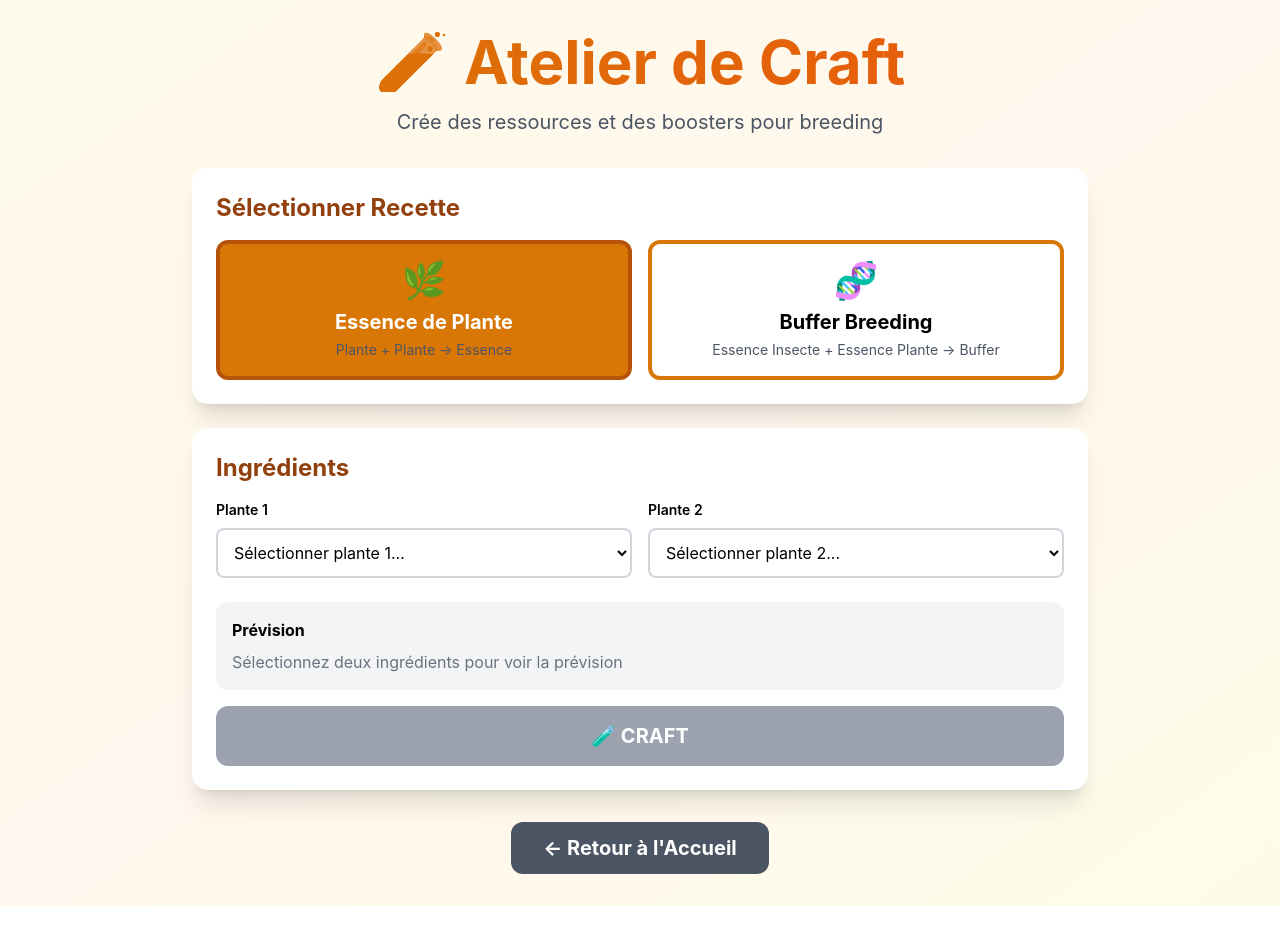
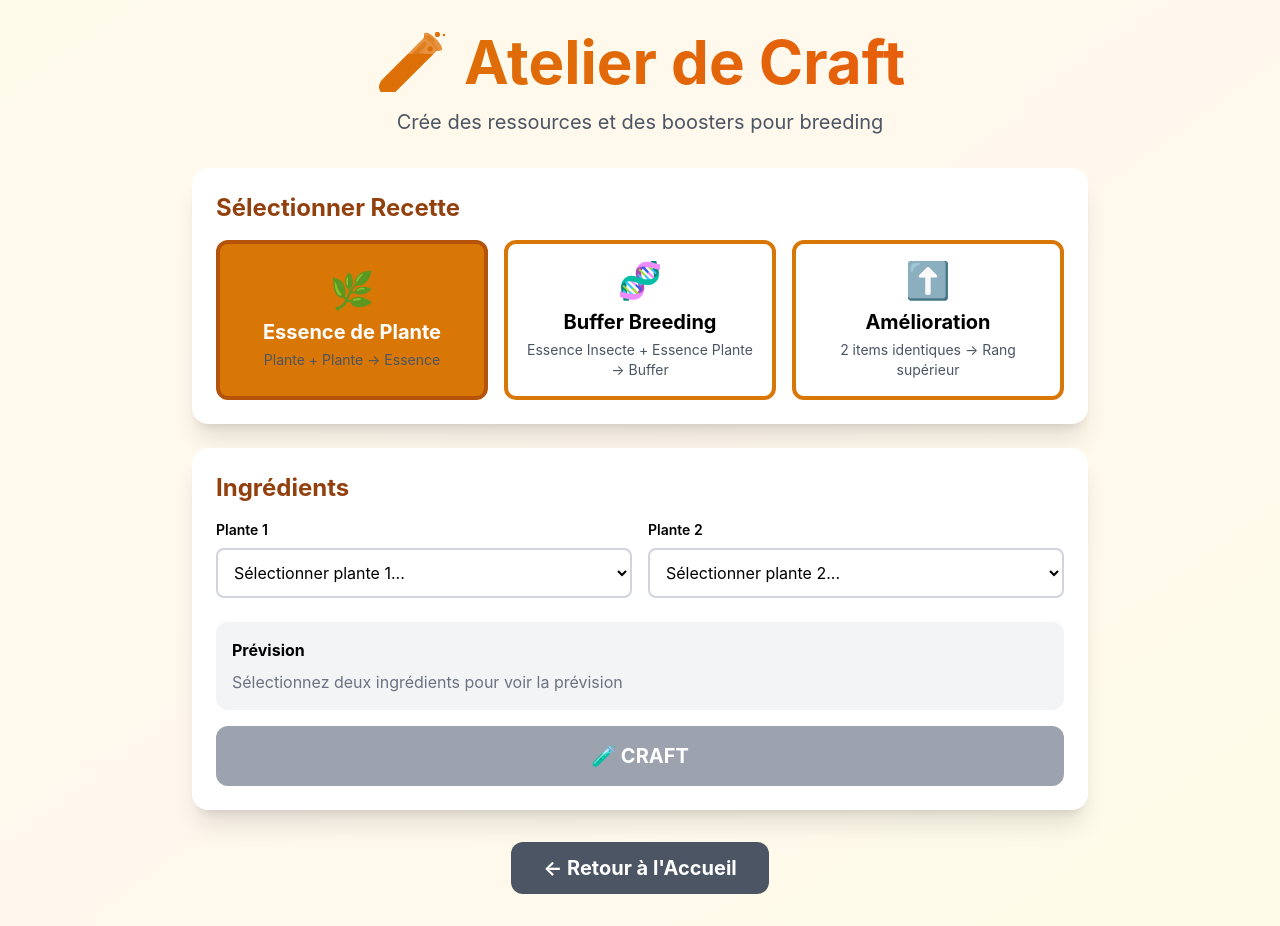
Before and after one commit to AvariAI/ecobio-nextjs-ui, a Next.js app: page /ecobio-nextjs-ui/craft in a window 1280 px wide. Built offline with nearby package versions, Linux system fonts and the light colour scheme.

Commit message:
feat: Add upgrade recipe (2 identical items → next rank)

```diff
--- a/src/app/craft/page.tsx
+++ b/src/app/craft/page.tsx
@@ -6,8 +6,10 @@ import {
   calculateAverageRank,
   craftPlantEssence,
   craftBreedingBuffer,
+  craftUpgrade,
   addCraftedItemToInventory,
   RANK_COLORS,
+  getNextRank,
   type RecipeType
 } from "@/lib/craft";
 import { loadInventory, removeFromInventory, type Inventory, type InventoryItem } from "@/lib/inventory";
@@ -18,7 +20,7 @@ export default function CraftPage() {
   const [ingredient1, setIngredient1] = useState<string>("");
   const [ingredient2, setIngredient2] = useState<string>("");
   const [preview, setPreview] = useState<{
-    resultRank: string | null;
+    resultRank: Rank | null;
     canCraft: boolean;
   }>({ resultRank: null, canCraft: false });
   const [mainInventory, setMainInventory] = useState<Inventory>({ items: [], totalLootObtained: 0 });
@@ -68,6 +70,18 @@ export default function CraftPage() {
         }
       }
     }
+
+    // Sync ingredient1 with ingredient2 for upgrade craft
+    if (selectedRecipe === "upgrade" && ingredient2) {
+      const item2 = mainInventory.items.find(i => i.id === ingredient2);
+      if (item2 && ingredient1) {
+        const item1 = mainInventory.items.find(i => i.id === ingredient1);
+        if (item1 && (item1.type !== item2.type || item1.rank !== item2.rank)) {
+          // Reset ingredient1 if type/rank don't match
+          setIngredient1("");
+        }
+      }
+    }
   }, [selectedRecipe, ingredient1, ingredient2, mainInventory]);
 
   // Update preview
@@ -101,6 +115,26 @@ export default function CraftPage() {
         setPreview({
           resultRank: avgRank,
           canCraft: essence1.id !== essence2.id && essence1.count > 0 && essence2.count > 0
+        });
+      } else {
+        setPreview({ resultRank: null, canCraft: false });
+      }
+    } else if (selectedRecipe === "upgrade") {
+      const item1 = mainInventory.items.find(i => i.id === ingredient1);
+      const item2 = mainInventory.items.find(i => i.id === ingredient2);
+
+      if (item1 && item2) {
+        const nextRank = getNextRank(item1.rank);
+
+        // Check if items are same type/rank and can be upgraded
+        const canSameItem = item1.id === item2.id && item1.count >= 2;
+        const canUpgrade = (item1.type === item2.type && item1.rank === item2.rank)
+          && (item1.id !== item2.id || canSameItem)
+          && nextRank !== null;
+
+        setPreview({
+          resultRank: nextRank,
+          canCraft: canUpgrade
         });
       } else {
         setPreview({ resultRank: null, canCraft: false });
@@ -161,6 +195,38 @@ export default function CraftPage() {
         // Trigger inventory update event
         window.dispatchEvent(new CustomEvent("inventory-updated"));
       }
+    } else if (selectedRecipe === "upgrade") {
+      const item1 = mainInventory.items.find(i => i.id === ingredient1);
+      const item2 = mainInventory.items.find(i => i.id === ingredient2);
+
+      if (item1 && item2 && item1.count > 0 && item2.count > 0) {
+        // Determine item type
+        const itemType = item1.type as "insectEssence" | "plantEssence" | "breedingBuffer";
+
+        const { resultRank } = craftUpgrade(itemType, item1.rank);
+
+        if (resultRank) {
+          // Add upgraded item to main inventory
+          addCraftedItemToInventory(itemType, resultRank, 1);
+
+          // Remove both items from inventory (consume ingredients)
+          // If same item selected, remove 2 copies; otherwise remove 1 from each
+          if (item1.id === item2.id) {
+            removeFromInventory(item1.id, 2);
+          } else {
+            removeFromInventory(item1.id, 1);
+            removeFromInventory(item2.id, 1);
+          }
+
+          // Reset form
+          setIngredient1("");
+          setIngredient2("");
+          setPreview({ resultRank: null, canCraft: false });
+
+          // Trigger inventory update event
+          window.dispatchEvent(new CustomEvent("inventory-updated"));
+        }
+      }
     }
   };
 
@@ -171,6 +237,10 @@ export default function CraftPage() {
     } else if (selectedRecipe === "breedingBuffer") {
       return mainInventory.items.filter(i =>
         (i.type === "insectEssence" || i.type === "plantEssence") && i.count > 0
+      );
+    } else if (selectedRecipe === "upgrade") {
+      return mainInventory.items.filter(i =>
+        (i.type === "insectEssence" || i.type === "plantEssence" || i.type === "breedingBuffer") && i.count > 0
       );
     }
     return [];
@@ -186,6 +256,8 @@ export default function CraftPage() {
       return `Essence Insecte (${item.rank}) ${item.count}×`;
     } else if (item.type === "plantEssence") {
       return `Essence Plante (${item.rank}) ${item.count}×`;
+    } else if (item.type === "breedingBuffer") {
+      return `Buffer Breeding (${item.rank}) ${item.count}×`;
     }
     return "";
   };
@@ -195,6 +267,8 @@ export default function CraftPage() {
       return slot === 1 ? "Sélectionner plante 1..." : "Sélectionner plante 2...";
     } else if (selectedRecipe === "breedingBuffer") {
       return slot === 1 ? "Essence Insecte..." : "Essence Plante...";
+    } else if (selectedRecipe === "upgrade") {
+      return slot === 1 ? "Item 1..." : "Item 2...";
     }
     return "Sélectionner...";
   };
@@ -230,6 +304,36 @@ export default function CraftPage() {
       } else {
         return items.filter(item => item.type === "plantEssence");
       }
+    } else if (selectedRecipe === "upgrade") {
+      // For upgrade: enforce same type AND rank
+      const otherSlotId = slot === 1 ? ingredient2 : ingredient1;
+
+      // If the other slot has an ingredient, only show items with same type/rank
+      let filtered = items;
+      if (otherSlotId) {
+        const otherItem = mainInventory.items.find(i => i.id === otherSlotId);
+        if (otherItem) {
+          // Only allow upgradeable item types
+          const isUpgradeableItem = ["insectEssence", "plantEssence", "breedingBuffer"].includes(otherItem.type);
+
+          if (!isUpgradeableItem) {
+            return [];
+          }
+
+          filtered = items.filter(item =>
+            item.rank === otherItem.rank &&
+            item.type === otherItem.type
+          );
+
+          // Allow selecting the same item if we have at least 2 copies
+          if (otherItem.count >= 2) {
+            return filtered;
+          }
+        }
+      }
+
+      // Otherwise, filter out the already selected item
+      return filtered.filter(item => item.id !== otherSlotId);
     }
     return items;
   };
@@ -252,10 +356,11 @@ export default function CraftPage() {
             Sélectionner Recette
           </h2>
 
-          <div className="grid md:grid-cols-2 gap-4">
+          <div className="grid md:grid-cols-3 gap-4">
             {[
               { id: "plantEssence", label: "Essence de Plante", icon: "🌿", desc: "Plante + Plante → Essence" },
-              { id: "breedingBuffer", label: "Buffer Breeding", icon: "🧬", desc: "Essence Insecte + Essence Plante → Buffer" }
+              { id: "breedingBuffer", label: "Buffer Breeding", icon: "🧬", desc: "Essence Insecte + Essence Plante → Buffer" },
+              { id: "upgrade", label: "Amélioration", icon: "⬆️", desc: "2 items identiques → Rang supérieur" }
             ].map(recipe => (
               <button
                 key={recipe.id}
@@ -289,7 +394,7 @@ export default function CraftPage() {
               <label className="block text-sm font-semibold mb-2">
                 {selectedRecipe === "plantEssence" ? "Plante 1" :
                  selectedRecipe === "breedingBuffer" ? "Essence Insecte" :
-                 "Ingrédient 1"}
+                 selectedRecipe === "upgrade" ? "Item 1" : "Ingrédient 1"}
               </label>
               <select
                 value={ingredient1}
@@ -309,7 +414,7 @@ export default function CraftPage() {
               <label className="block text-sm font-semibold mb-2">
                 {selectedRecipe === "plantEssence" ? "Plante 2" :
                  selectedRecipe === "breedingBuffer" ? "Essence Plante" :
-                 "Ingrédient 2"}
+                 selectedRecipe === "upgrade" ? "Item 2" : "Ingrédient 2"}
               </label>
               <select
                 value={ingredient2}
@@ -336,7 +441,9 @@ export default function CraftPage() {
                   {preview.resultRank}
                 </span>
                 <span className="text-sm text-gray-500">
-                  {selectedRecipe === "plantEssence" ? "Essence Plante" : "Buffer Breeding"}
+                  {selectedRecipe === "plantEssence" ? "Essence Plante" :
+                   selectedRecipe === "breedingBuffer" ? "Buffer Breeding" :
+                   "Item Amélioré"}
                 </span>
               </div>
             ) : (
--- a/src/lib/craft.ts
+++ b/src/lib/craft.ts
@@ -2,7 +2,7 @@ import { Rank } from "./database";
 import { createItemInInventory } from "./inventory";
 
 // Recipe types
-export type RecipeType = "insectEssence" | "plantEssence" | "breedingBuffer";
+export type RecipeType = "plantEssence" | "breedingBuffer" | "upgrade";
 
 // Craft items (produced by crafting)
 export interface CraftItem {
@@ -27,6 +27,21 @@ export const RANK_TO_NUMBER: Record<Rank, number> = {
   "S": 6,
   "S+": 7
 };
+
+// Rank progression order for upgrade
+export const RANK_UPGRADE_ORDER: Rank[] = ["E", "D", "C", "B", "A", "S", "S+"];
+
+/**
+ * Get next rank from current rank
+ * Returns S+ for S+ (no upgrade possible beyond)
+ */
+export function getNextRank(currentRank: Rank): Rank | null {
+  const currentIndex = RANK_UPGRADE_ORDER.indexOf(currentRank);
+  if (currentIndex === -1 || currentIndex >= RANK_UPGRADE_ORDER.length - 1) {
+    return null; // Already max rank
+  }
+  return RANK_UPGRADE_ORDER[currentIndex + 1];
+}
 
 export const NUMBER_TO_RANK: Record<number, Rank> = {
   1: "E",
@@ -144,6 +159,38 @@ export function craftBreedingBuffer(
 }
 
 /**
+ * Upgrade an item by combining two identical items of same rank/type
+ * Returns item of next rank (S+ cannot be upgraded)
+ */
+export function craftUpgrade(
+  itemType: "insectEssence" | "plantEssence" | "breedingBuffer",
+  currentRank: Rank
+): {
+  resultRank: Rank | null;
+  resultItem: CraftItem | null;
+  error?: string;
+} {
+  const nextRank = getNextRank(currentRank);
+
+  if (!nextRank) {
+    return {
+      resultRank: null,
+      resultItem: null,
+      error: "Cannot upgrade S+ items"
+    };
+  }
+
+  const resultItem: CraftItem = {
+    id: `${itemType}-${Date.now()}-${Math.random().toString(36).substr(2, 9)}`,
+    type: itemType,
+    rank: nextRank,
+    count: 1
+  };
+
+  return { resultRank: nextRank, resultItem };
+}
+
+/**
  * Add item to craft inventory
  * @deprecated Use addCraftedItemToInventory() instead
  */
@@ -234,9 +281,9 @@ export function transformCreatureToEssence(creatureRank: Rank): {
  * Add crafted essence/buffer to main inventory (replaces old craft inventory)
  */
 export function addCraftedItemToInventory(
-  type: RecipeType,
+  type: "insectEssence" | "plantEssence" | "breedingBuffer",
   rank: Rank,
   count: number = 1
 ): void {
-  createItemInInventory(type as "insectEssence" | "plantEssence" | "breedingBuffer", rank, count);
+  createItemInInventory(type, rank, count);
 }
```
